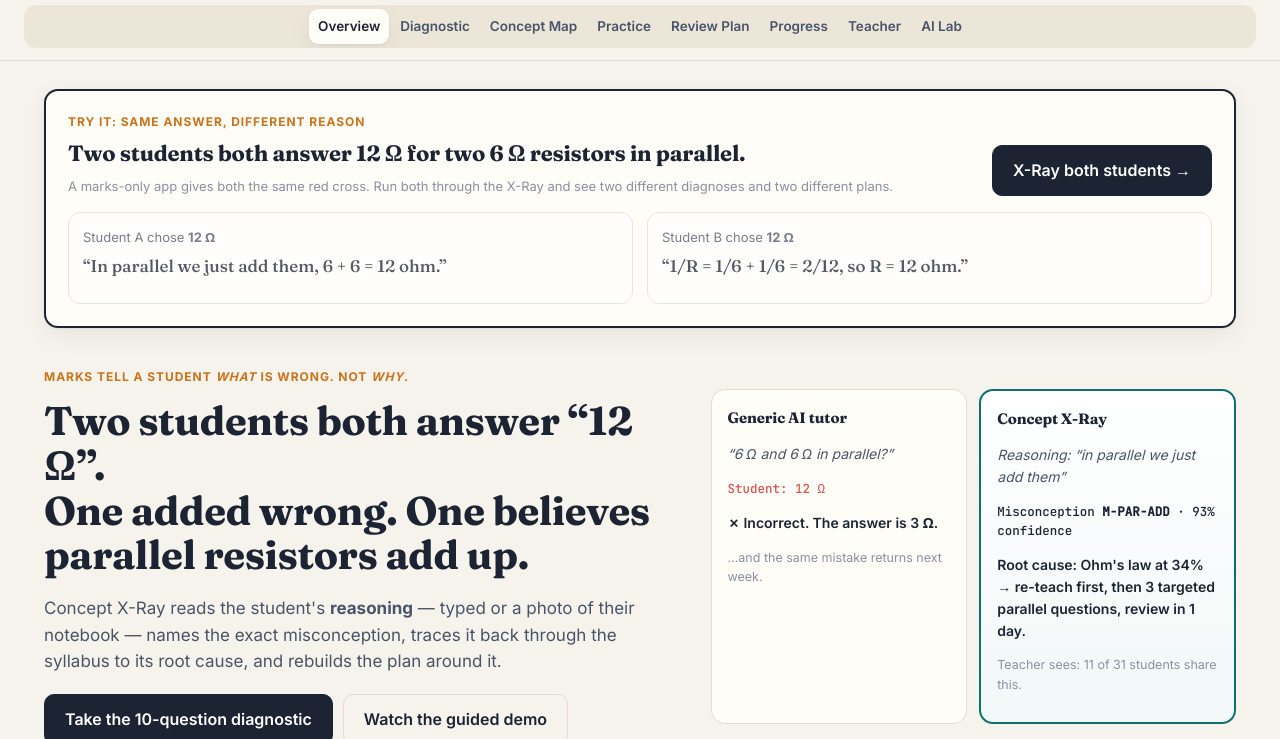
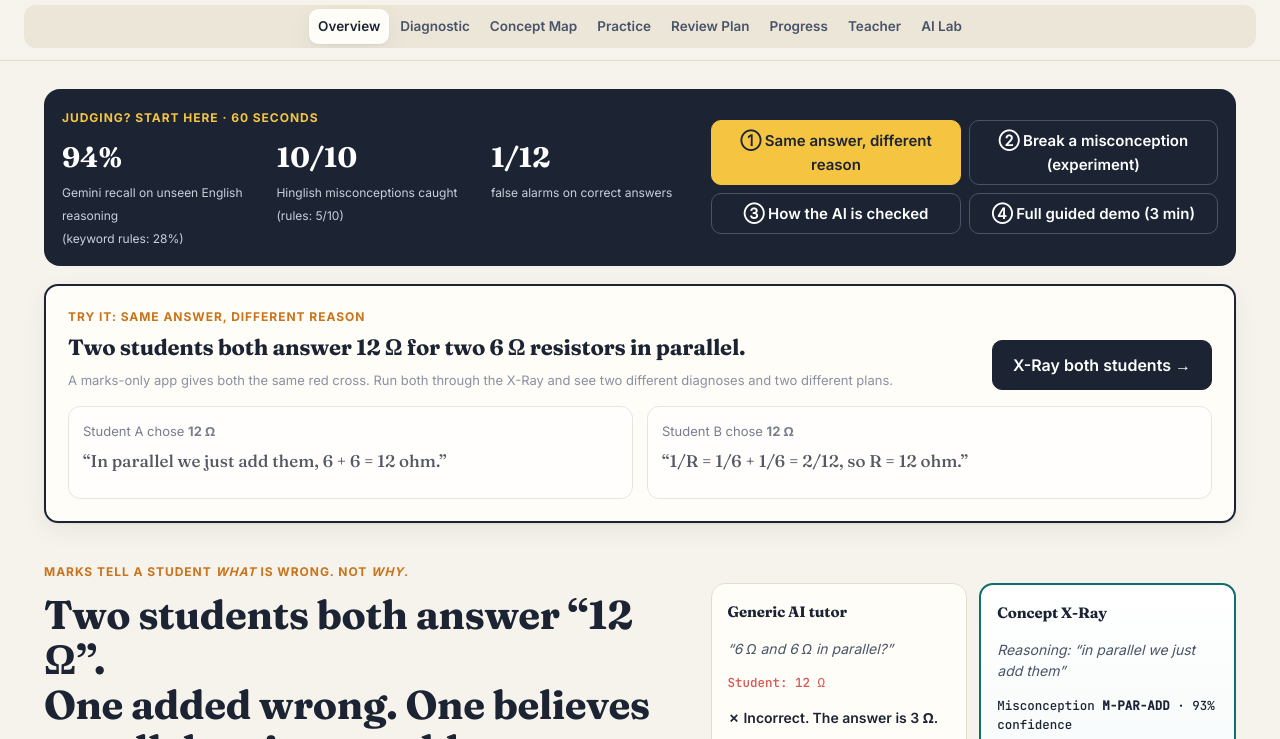
Before and after one commit to mahak867/concept-xray, a website: page index.html in a window 1280 px wide. Shown: the part 56-795 px from the top of the page. Drawn offline with Linux system fonts and the light colour scheme; no server answers.

Commit message:
Judge quick-start strip on Home: measured AI numbers and one-click paths to the four key features

```diff
--- a/features.js
+++ b/features.js
@@ -276,6 +276,13 @@
       <div class="legend">${series.map(s => `<span><i class="sw" style="background:${s.color}"></i>${esc(XR.MISCONCEPTIONS[s.id].label)}${s.approved ? " · remedial approved" : ""}</span>`).join("")}</div>`;
   };
 
+  // ---------------- judge quick-start ----------------
+  document.addEventListener("click", e => {
+    if (e.target.closest("#jPair")) { document.querySelector("#sameCard").scrollIntoView({ behavior: "smooth", block: "center" }); setTimeout(() => XR.runPair(), 400); }
+    const l = e.target.closest("[data-jlab]"); if (l) XR.openLab(l.dataset.jlab);
+    if (e.target.closest("#jTour")) XR.startTour();
+  });
+
   // ---------------- WhatsApp report ----------------
   XR.whatsappText = () => {
     const st = S(), base = st.baseline || st.mastery, ids = XR.CONCEPTS.map(c => c.id);
--- a/index.html
+++ b/index.html
@@ -34,6 +34,16 @@
 <main id="app">
   <!-- OVERVIEW -->
   <section id="view-home" class="view active">
+    <div class="judge">
+      <div class="jl"><span class="eyebrow" style="margin:0">Judging? Start here · 60 seconds</span>
+        <div class="jstats"><div><b>94%</b><span>Gemini recall on unseen English reasoning<br>(keyword rules: 28%)</span></div><div><b>10/10</b><span>Hinglish misconceptions caught<br>(rules: 5/10)</span></div><div><b>1/12</b><span>false alarms on correct answers</span></div></div></div>
+      <div class="jbtns">
+        <button class="btn primary" id="jPair">① Same answer, different reason</button>
+        <button class="btn ghost" data-jlab="M_PAR_ADD">② Break a misconception (experiment)</button>
+        <button class="btn ghost" data-go="lab">③ How the AI is checked</button>
+        <button class="btn ghost" id="jTour">④ Full guided demo (3 min)</button>
+      </div>
+    </div>
     <div class="panel pair" id="sameCard">
       <div class="row"><div><p class="eyebrow" style="margin:0 0 4px">Try it: same answer, different reason</p><h2>Two students both answer 12 Ω for two 6 Ω resistors in parallel.</h2>
       <p class="sub" style="margin:6px 0 0">A marks-only app gives both the same red cross. Run both through the X-Ray and see two different diagnoses and two different plans.</p></div>
--- a/styles.css
+++ b/styles.css
@@ -297,3 +297,12 @@ td{padding:10px 8px;border-bottom:1px solid #f0ebe0}
 .nd-mis.active{border-color:#f0c4c2;background:#fdf6f5}.nd-mis.fixed{border-color:#bfe3cf;background:#f3faf6}
 .nd-review{display:flex;gap:10px;align-items:center;margin-top:12px;background:var(--accent-2);border-radius:10px;padding:9px 11px;font-size:13.5px}
 .nd-review span:first-child{font-size:20px}.nd-review b{display:block}
+
+.judge{display:grid;grid-template-columns:1.25fr 1fr;gap:16px;align-items:center;background:var(--ink);color:#fff;border-radius:16px;padding:16px 18px;margin-bottom:18px}
+.judge .eyebrow{color:#f5c542}
+.jstats{display:grid;grid-template-columns:repeat(3,1fr);gap:10px;margin-top:8px}
+.jstats b{display:block;font-family:Fraunces,serif;font-size:28px;color:#fff}.jstats span{font-size:12px;color:#c9cfdb;line-height:1.35}
+.jbtns{display:grid;grid-template-columns:1fr 1fr;gap:8px}
+.judge .btn.ghost{color:#fff;border-color:#4a5468}.judge .btn.ghost:hover{border-color:#fff}
+.judge .btn.primary{background:#f5c542;color:var(--ink);border-color:#f5c542}
+@media (max-width:900px){.judge{grid-template-columns:1fr}.jstats b{font-size:22px}.jbtns{grid-template-columns:1fr}}
```
